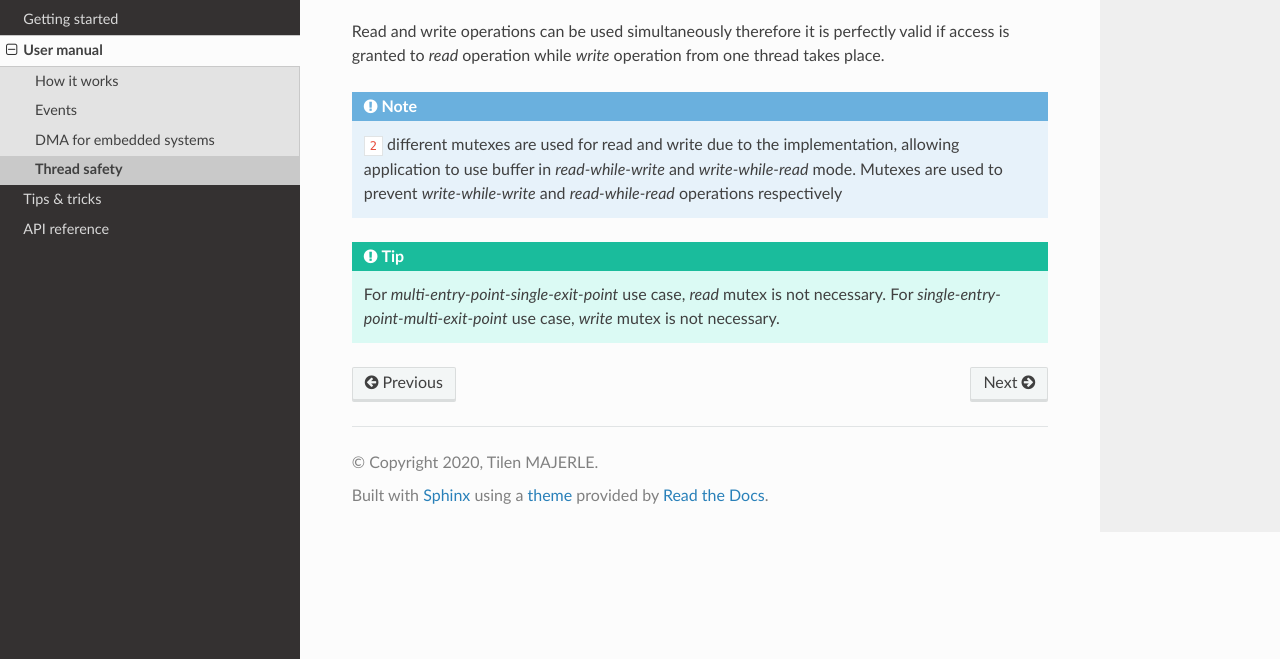
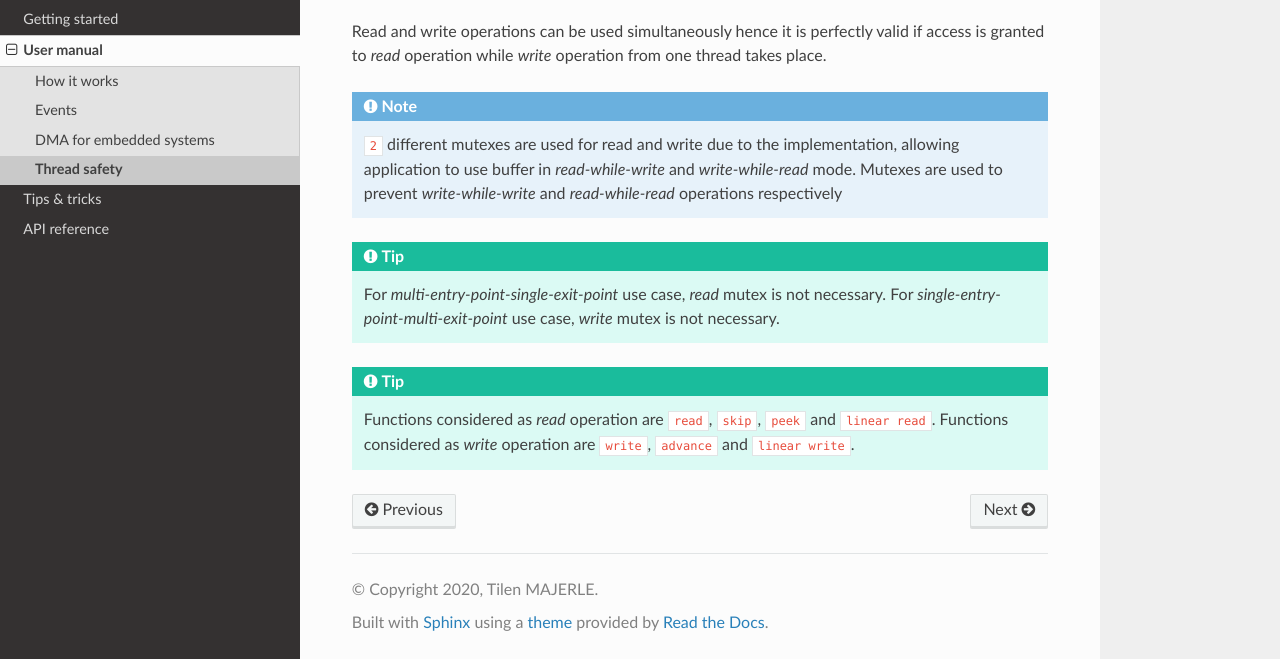
Before and after one commit to MaJerle/lwrb, a Sphinx documentation site: the page built from docs/user-manual/thread-safety.rst, in a window 1280 px wide and 900 px high, scrolled down 1433 px, cut to the strip 241-900 px from the top of the window. Built offline with Sphinx 7.4.7 and the Read the Docs theme 2.0.0, drawn with Linux system fonts in a browser that asks for light colours; the version number could not be read and is left out.

Commit message:
Add changelog and thread safety docs

```diff
--- a/docs/user-manual/thread-safety.rst
+++ b/docs/user-manual/thread-safety.rst
@@ -64,7 +64,7 @@ exclusive access only to the part in *dashed-red* rectangle.
     :linenos:
     :caption: Thread safety example
 
-Read and write operations can be used simultaneously therefore it is perfectly valid if
+Read and write operations can be used simultaneously hence it is perfectly valid if
 access is granted to *read* operation while *write* operation from one thread takes place.
 
 .. note::
@@ -76,5 +76,9 @@ access is granted to *read* operation while *write* operation from one thread ta
     For *multi-entry-point-single-exit-point* use case, *read* mutex is not necessary.
     For *single-entry-point-multi-exit-point* use case, *write* mutex is not necessary.
 
+.. tip::
+   Functions considered as *read* operation are ``read``, ``skip``, ``peek`` and ``linear read``.
+   Functions considered as *write* operation are ``write``, ``advance`` and ``linear write``.
+
 .. toctree::
     :maxdepth: 2
```
Also changed, not shown: CHANGELOG.md (+6 -0 lines).
